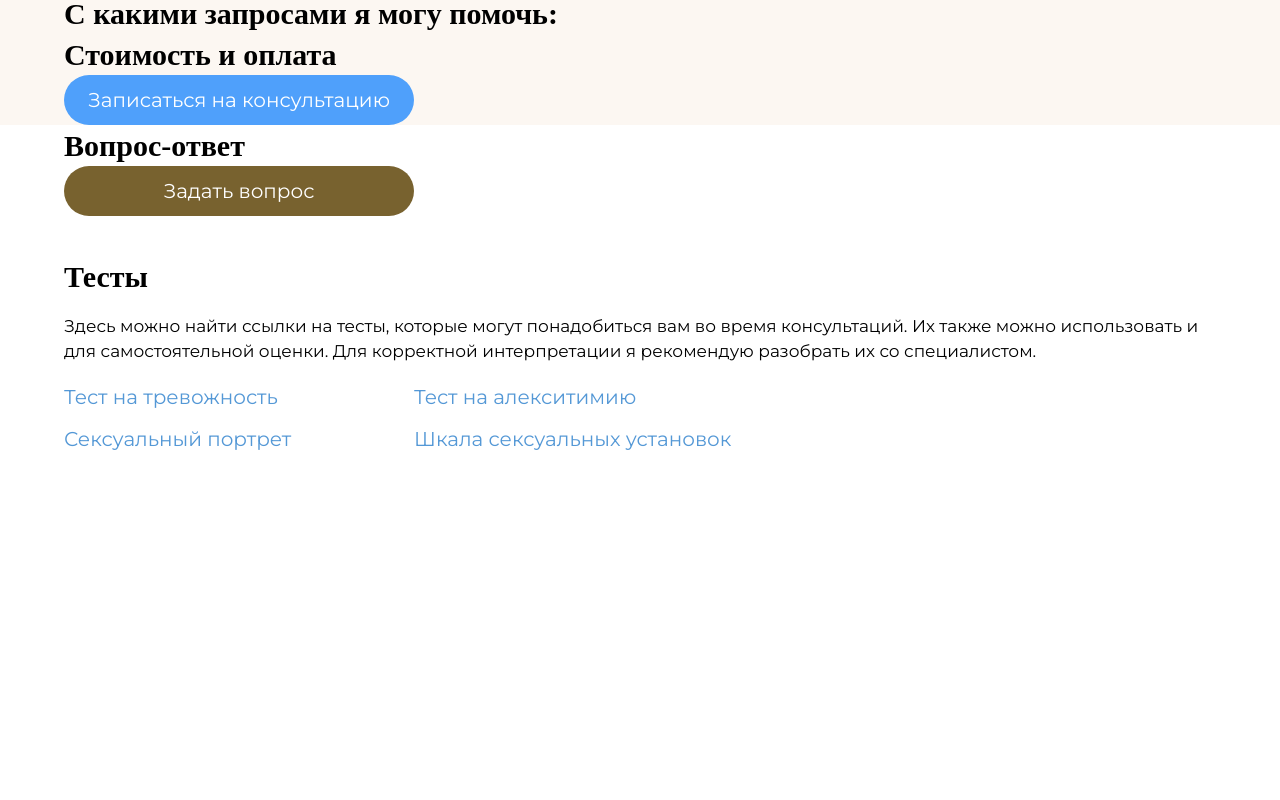
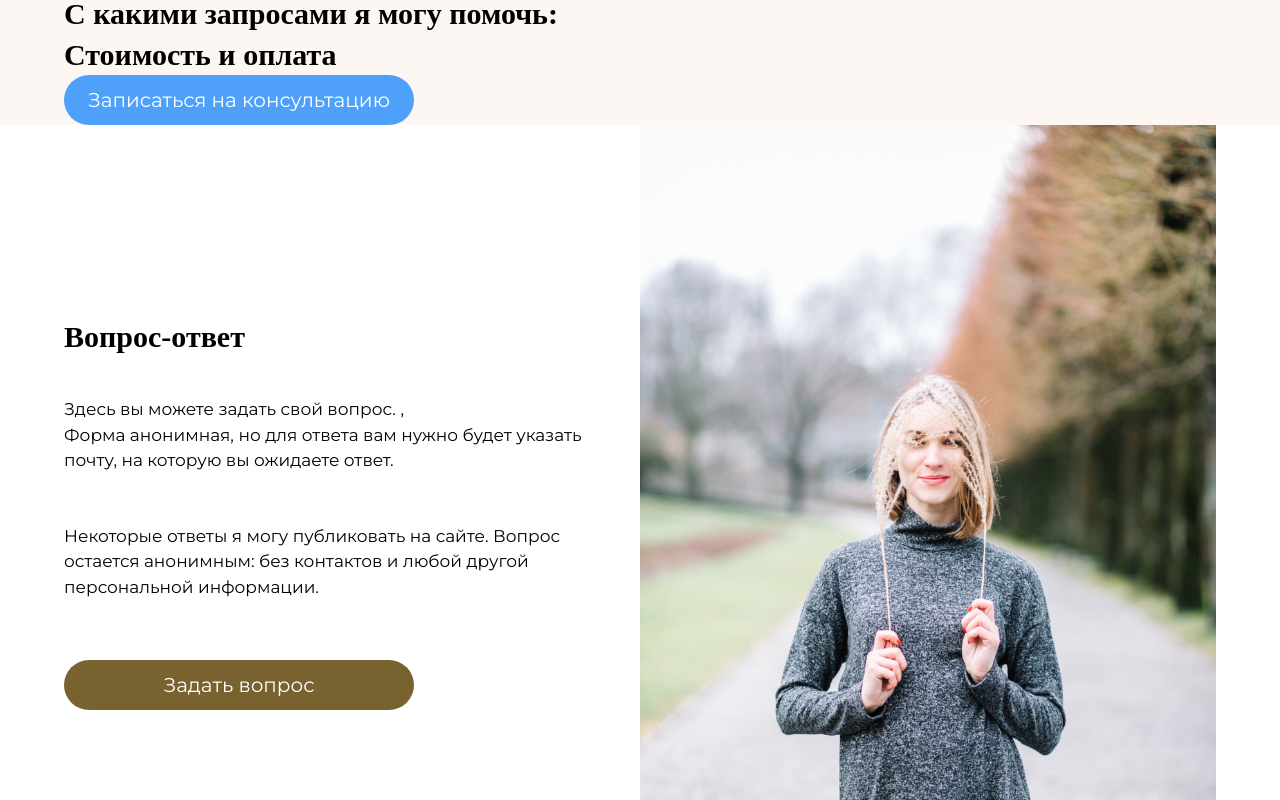
Before and after one commit to StoneTanya/psychologist-app, a React (Vite) app: page / in a window 1280 px wide. Shown: the part 680-1480 px from the top of the page. Before the commit the page ends 1186 px from the top, so only its background shows below. Built offline with nearby package versions, Linux system fonts and the light colour scheme; a web font is replaced by a local one.

Commit message:
Create user-form component

```diff
--- a/src/components/blocks/intro/style.module.css
+++ b/src/components/blocks/intro/style.module.css
@@ -12,7 +12,7 @@
   max-width: 50%;
 }
 
-.intro__content h2 {
+.intro__content h3 {
   font-weight: 400;
   font-size: 2.5rem;
 }
--- a/src/components/blocks/user-form/style.module.css
+++ b/src/components/blocks/user-form/style.module.css
@@ -1,6 +1,37 @@
+.form__wrapper {
+  display: flex;
+  align-items: center;
+  flex-wrap: wrap;
+  font-size: var(--text-size-base);
+}
+
+.form__content {
+  display: flex;
+  flex-basis: 50%;
+  flex-direction: column;
+  height: 100%;
+}
+
+.form__content p {
+  margin: 4rem 2rem 1rem 0;
+}
+
+.form__img {
+  max-width: 50%;
+  overflow: hidden;
+}
+
+.form__img img {
+  width: 100%;
+  height: 30%;
+
+  object-fit: cover;
+}
+
 .form__link {
   background-color: var(--highlight-color);
   &:hover {
     background-color: rgb(120, 98, 47, 0.7);
   }
+  margin-top: 5rem;
 }
--- a/src/components/blocks/user-form/user-form.jsx
+++ b/src/components/blocks/user-form/user-form.jsx
@@ -2,16 +2,34 @@ import Button from '../../ui/button/button';
 import Title from '../../ui/title/title';
 import Container from '../../ui/container/container';
 import { TitleLevel, FormLink } from '../../../utils/consts';
+import userFormPhoto from '../../../assets/img/userForm-photo.png';
 import styles from './style.module.css';
 
 function UserForm() {
   return (
     <section>
       <Container>
-        <Title level={TitleLevel.H2}>Вопрос-ответ</Title>
-        <Button link={FormLink} className={styles.form__link}>
-          Задать вопрос
-        </Button>
+        <div className={styles.form__wrapper}>
+          <div className={styles.form__content}>
+            <Title level={TitleLevel.H2}>Вопрос-ответ</Title>
+
+            <p>
+              Здесь вы можете задать свой вопрос. ,<br /> Форма анонимная, но для ответа вам нужно
+              будет указать почту, на которую вы ожидаете ответ.
+            </p>
+            <p>
+              Некоторые ответы я могу публиковать на сайте. Вопрос остается анонимным: без контактов
+              и любой другой персональной информации.
+            </p>
+
+            <Button link={FormLink} className={styles.form__link}>
+              Задать вопрос
+            </Button>
+          </div>
+          <div className={styles.form__img}>
+            <img src={userFormPhoto} alt="Фотография психолога Яны Павлюц" />
+          </div>
+        </div>
       </Container>
     </section>
   );
```
Also changed, not shown: src/assets/img/userForm-photo.png (added).
